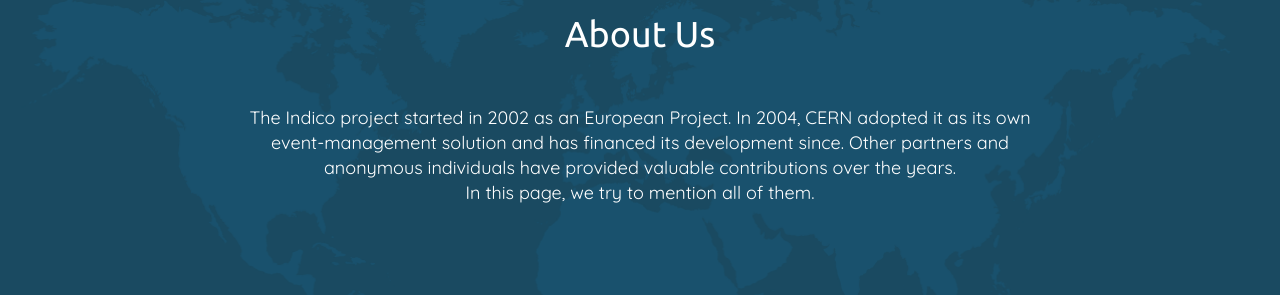
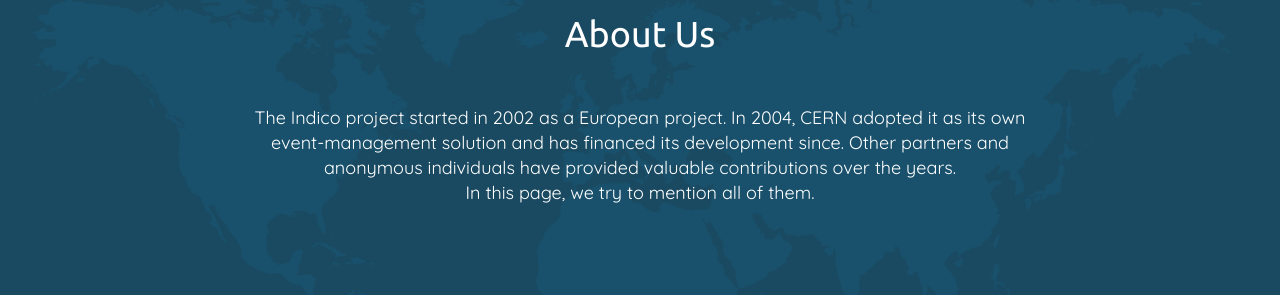
Before and after one commit to indico/indico.github.io, a Jekyll site: the page built from about_us.md, in a window 1280 px wide and 900 px high. Shown: the part 208-503 px from the top of the window. Built offline with Jekyll 4.4.1, drawn with Linux system fonts in a browser that asks for light colours; nearby versions of some CDN libraries; comment, search, counter and statistics services are not loaded.

Commit message:
Fix About Us text

```diff
--- a/_layouts/about_us.html
+++ b/_layouts/about_us.html
@@ -9,7 +9,7 @@
                     <div class="hero-spotlight-header hero-spotlight-header-page">
                         <h1>About Us</h1>
                     </div>
-                    <div class="hero-spotlight-text">The Indico project started in 2002 as an European Project. In 2004, CERN adopted it as its own event-management solution and has financed its development since. Other partners and anonymous individuals have provided valuable contributions over the years.<br>In this page, we try to mention all of them.</div>
+                    <div class="hero-spotlight-text">The Indico project started in 2002 as a European project. In 2004, CERN adopted it as its own event-management solution and has financed its development since. Other partners and anonymous individuals have provided valuable contributions over the years.<br>In this page, we try to mention all of them.</div>
                     <h2>CURRENT TEAM</h2>
                 </div>
             </div>
```
